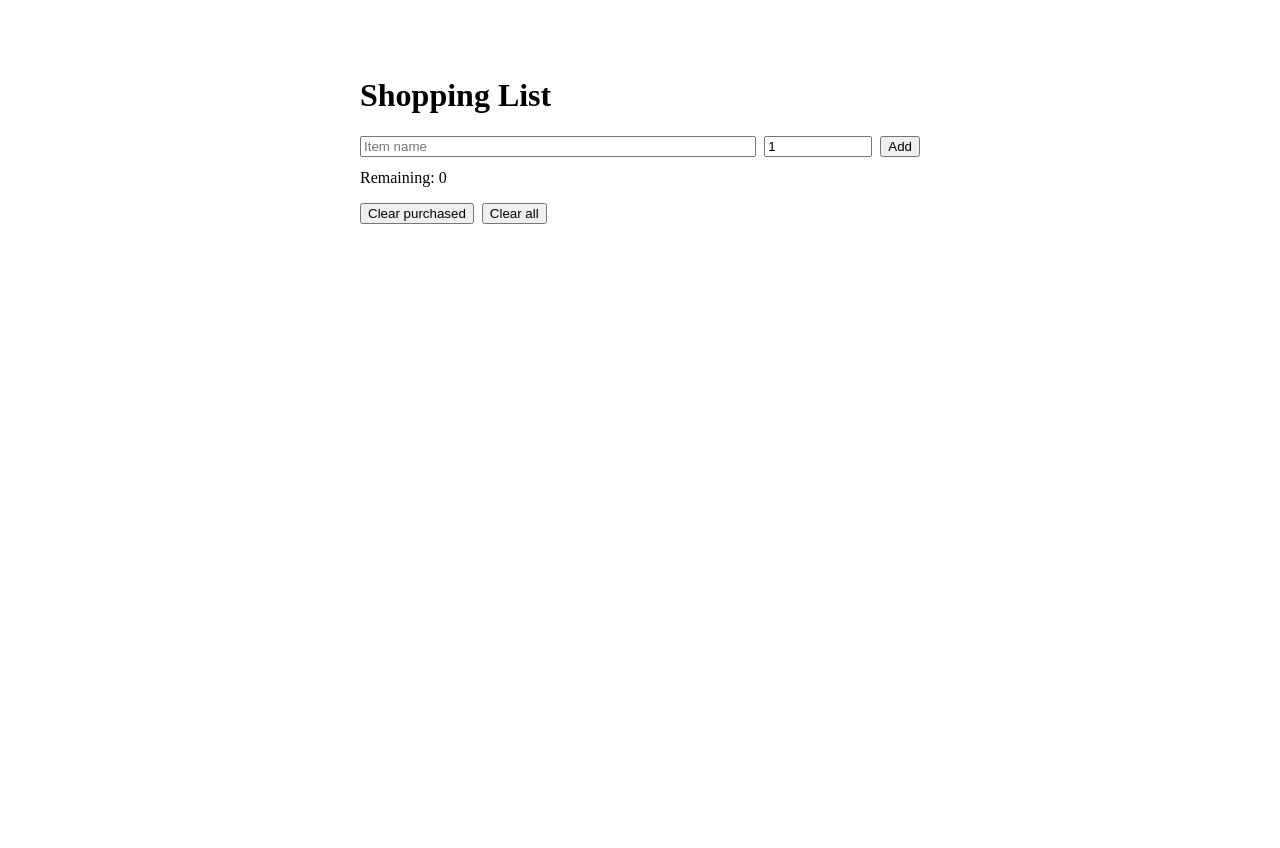
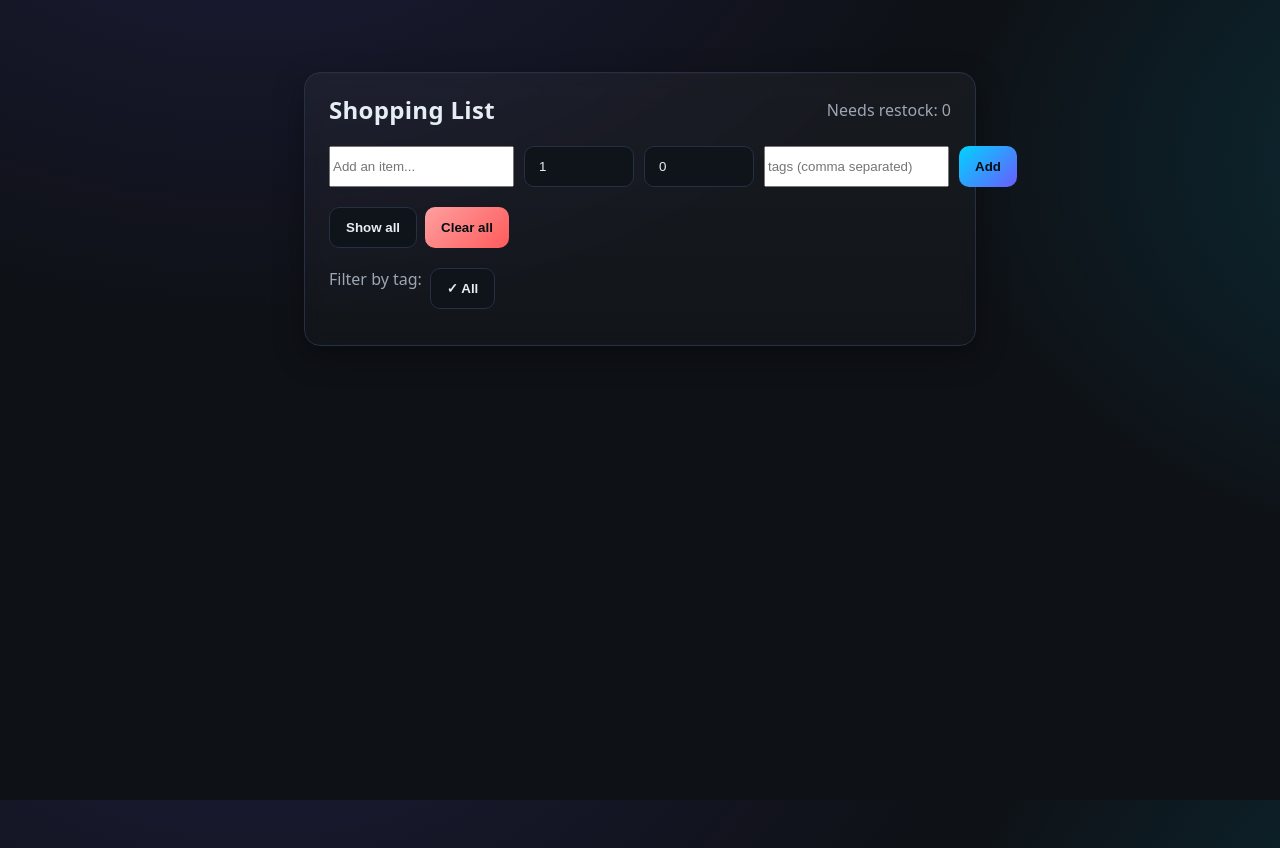
Before and after one commit to Kentaro384/my-first-app, a React (Vite) app: page / in a window 1280 px wide. Before the commit the page ends 800 px from the top, so only its background shows below. Built offline with nearby package versions, Linux system fonts and the light colour scheme.

Commit message:
feat(stock): labeled inputs and working +/-; add tags and tag filter
- Add labels/placeholders for target/on hand
- Fix adjust buttons (type=button)
- Add tags (comma separated), display chips, and filter by tag
- Minor style additions

```diff
--- a/src/shopping/App.jsx
+++ b/src/shopping/App.jsx
@@ -1,11 +1,29 @@
 import React, { useEffect, useMemo, useState } from "react";
+import "../styles.css";
 
-const STORAGE_KEY = "shopping-items-v1";
+const STORAGE_KEY = "shopping-items-v2";
 
 function loadItems() {
   try {
     const raw = localStorage.getItem(STORAGE_KEY);
-    return raw ? JSON.parse(raw) : [];
+    const parsed = raw ? JSON.parse(raw) : [];
+    // Migration from v1: ensure stock fields exist
+    return Array.isArray(parsed)
+      ? parsed.map((i) => ({
+          targetStock: 1,
+          stockOnHand: 0,
+          ...i,
+          // guard against NaN
+          targetStock:
+            Number.isFinite(Number(i.targetStock)) && Number(i.targetStock) > 0
+              ? Number(i.targetStock)
+              : 1,
+          stockOnHand:
+            Number.isFinite(Number(i.stockOnHand)) && Number(i.stockOnHand) >= 0
+              ? Number(i.stockOnHand)
+              : 0,
+        }))
+      : [];
   } catch {
     return [];
   }
@@ -18,31 +36,43 @@ function saveItems(items) {
 export function App() {
   const [items, setItems] = useState(() => loadItems());
   const [name, setName] = useState("");
-  const [qty, setQty] = useState(1);
+  const [targetStock, setTargetStock] = useState(1);
+  const [stockOnHand, setStockOnHand] = useState(0);
+  const [showAll, setShowAll] = useState(false);
+  const [tagInput, setTagInput] = useState("");
+  const [activeTag, setActiveTag] = useState("ALL");
 
   useEffect(() => {
     saveItems(items);
   }, [items]);
 
-  const remaining = useMemo(
-    () => items.filter((i) => !i.purchased).length,
-    [items]
-  );
+  const needsRestock = (item) => (item.stockOnHand ?? 0) < (item.targetStock ?? 1);
+
+  const remaining = useMemo(() => items.filter(needsRestock).length, [items]);
 
   function addItem(e) {
     e.preventDefault();
     const trimmed = name.trim();
     if (!trimmed) return;
+    const tags = tagInput
+      .split(",")
+      .map((t) => t.trim())
+      .filter(Boolean);
     const next = {
       id: crypto.randomUUID(),
       name: trimmed,
-      quantity: Number(qty) || 1,
+      quantity: 1,
       purchased: false,
+      targetStock: Number(targetStock) > 0 ? Number(targetStock) : 1,
+      stockOnHand: Number(stockOnHand) >= 0 ? Number(stockOnHand) : 0,
+      tags,
       createdAt: Date.now(),
     };
     setItems((prev) => [next, ...prev]);
     setName("");
-    setQty(1);
+    setTargetStock(1);
+    setStockOnHand(0);
+    setTagInput("");
   }
 
   function togglePurchased(id) {
@@ -55,63 +85,105 @@ export function App() {
     setItems((prev) => prev.filter((i) => i.id !== id));
   }
 
-  function clearPurchased() {
-    setItems((prev) => prev.filter((i) => !i.purchased));
+  function adjustStock(id, delta) {
+    setItems((prev) =>
+      prev.map((i) =>
+        i.id === id
+          ? {
+              ...i,
+              stockOnHand: Math.max(0, Number(i.stockOnHand || 0) + delta),
+            }
+          : i
+      )
+    );
   }
 
   return (
-    <div style={{ maxWidth: 560, margin: "40px auto", padding: 16 }}>
-      <h1>Shopping List</h1>
+    <div className="container">
+      <div className="panel">
+        <div className="header">
+          <h1 className="title">Shopping List</h1>
+          <span className="muted">Needs restock: {remaining}</span>
+        </div>
 
-      <form onSubmit={addItem} style={{ display: "flex", gap: 8 }}>
+        <form className="form" onSubmit={addItem}>
           <input
             aria-label="item name"
-          placeholder="Item name"
+            placeholder="Add an item..."
             value={name}
             onChange={(e) => setName(e.target.value)}
-          style={{ flex: 1 }}
           />
           <input
-          aria-label="quantity"
+            aria-label="target stock"
             type="number"
             min={1}
-          value={qty}
-          onChange={(e) => setQty(e.target.value)}
-          style={{ width: 100 }}
+            value={targetStock}
+            onChange={(e) => setTargetStock(e.target.value)}
+            placeholder="Target stock"
           />
-        <button type="submit">Add</button>
+          <input
+            aria-label="stock on hand"
+            type="number"
+            min={0}
+            value={stockOnHand}
+            onChange={(e) => setStockOnHand(e.target.value)}
+            placeholder="On hand"
+          />
+          <input
+            aria-label="tags"
+            placeholder="tags (comma separated)"
+            value={tagInput}
+            onChange={(e) => setTagInput(e.target.value)}
+          />
+          <button className="btn" type="submit">Add</button>
         </form>
 
-      <p style={{ marginTop: 12 }}>Remaining: {remaining}</p>
+        <div className="toolbar">
+          <button className="btn secondary" onClick={() => setShowAll((v) => !v)}>
+            {showAll ? "Show needing restock" : "Show all"}
+          </button>
+          <button className="btn danger" onClick={() => setItems([])}>Clear all</button>
+        </div>
 
-      <ul style={{ padding: 0, listStyle: "none" }}>
-        {items.map((item) => (
-          <li
-            key={item.id}
-            style={{
-              display: "flex",
-              alignItems: "center",
-              gap: 8,
-              padding: 8,
-              borderBottom: "1px solid #eee",
-            }}
-          >
+        <div className="toolbar">
+          <span className="muted">Filter by tag:</span>
+          <button className="btn secondary" onClick={() => setActiveTag("ALL")}>
+            {activeTag === "ALL" ? "✓ " : ""}All
+          </button>
+          {Array.from(new Set(items.flatMap((i) => i.tags || []))).map((t) => (
+            <button key={t} className="btn secondary" onClick={() => setActiveTag(t)}>
+              {activeTag === t ? "✓ " : ""}{t}
+            </button>
+          ))}
+        </div>
+
+        <ul className="list">
+          {(showAll ? items : items.filter(needsRestock))
+            .filter((i) => activeTag === "ALL" || (i.tags || []).includes(activeTag))
+            .map((item) => (
+            <li className="item" key={item.id}>
               <input
                 type="checkbox"
                 checked={item.purchased}
                 onChange={() => togglePurchased(item.id)}
               />
-            <span style={{ flex: 1, opacity: item.purchased ? 0.6 : 1 }}>
-              {item.name} × {item.quantity}
+              <span className={"item-name" + (item.purchased ? " purchased" : "")}>
+                {item.name}
+                <span className="muted"> &nbsp;({item.stockOnHand}/{item.targetStock})</span>
               </span>
-            <button onClick={() => removeItem(item.id)}>Delete</button>
+              <div className="actions">
+                <button type="button" className="btn secondary" onClick={() => adjustStock(item.id, -1)}>-1</button>
+                <button type="button" className="btn secondary" onClick={() => adjustStock(item.id, 1)}>+1</button>
+                <button className="btn secondary" onClick={() => removeItem(item.id)}>Delete</button>
+              </div>
+              {(item.tags && item.tags.length > 0) && (
+                <div className="muted" style={{ marginLeft: 34 }}>
+                  {item.tags.map((t) => `#${t}`).join(" ")}
+                </div>
+              )}
             </li>
           ))}
         </ul>
-
-      <div style={{ display: "flex", gap: 8 }}>
-        <button onClick={clearPurchased}>Clear purchased</button>
-        <button onClick={() => setItems([])}>Clear all</button>
       </div>
     </div>
   );
--- /dev/null
+++ b/src/styles.css
@@ -0,0 +1,131 @@
+:root{
+  --bg:#0e1116;
+  --panel:#161b22;
+  --text:#e6edf3;
+  --muted:#9da7b3;
+  --accent:#00d4ff;
+  --accent-2:#6a5cff;
+  --border: #263042;
+  --danger: #ff5b5b;
+}
+
+*{ box-sizing:border-box }
+html,body,#root{ height:100% }
+body{
+  margin:0;
+  font-family: ui-sans-serif, system-ui, -apple-system, Segoe UI, Roboto, "Helvetica Neue", Arial, "Noto Sans", "Apple Color Emoji", "Segoe UI Emoji";
+  color:var(--text);
+  background: radial-gradient(1200px 800px at 20% -20%, rgba(106,92,255,.15), transparent 60%),
+             radial-gradient(1000px 700px at 120% 20%, rgba(0,212,255,.15), transparent 60%),
+             var(--bg);
+}
+
+.container{
+  max-width:720px;
+  margin:48px auto;
+  padding:24px;
+}
+
+.panel{
+  background:linear-gradient(180deg, rgba(255,255,255,0.04), rgba(255,255,255,0.02));
+  border:1px solid var(--border);
+  border-radius:16px;
+  backdrop-filter: blur(8px);
+  box-shadow: 0 10px 30px rgba(0,0,0,.35), inset 0 1px 0 rgba(255,255,255,.02);
+}
+
+.header{
+  display:flex;
+  align-items:center;
+  justify-content:space-between;
+  padding:20px 24px;
+}
+
+.title{
+  margin:0;
+  font-size:24px;
+  letter-spacing:.3px;
+}
+
+.muted{ color:var(--muted) }
+
+.form{
+  display:flex;
+  gap:10px;
+  padding:0 24px 20px 24px;
+}
+
+input[type="text"], input[type="number"]{
+  background:#0f141b;
+  color:var(--text);
+  border:1px solid var(--border);
+  border-radius:10px;
+  padding:12px 14px;
+  outline:none;
+}
+
+input[type="text"]{ flex:1 }
+input[type="number"]{ width:110px }
+
+.btn{
+  border:0;
+  border-radius:10px;
+  padding:12px 16px;
+  color:#001015;
+  background: linear-gradient(135deg, var(--accent), var(--accent-2));
+  font-weight:600;
+  cursor:pointer;
+}
+.btn.secondary{
+  background:#0f141b;
+  color:var(--text);
+  border:1px solid var(--border);
+}
+.btn.danger{ background:linear-gradient(135deg, #ff9f9f, var(--danger)) }
+
+.list{
+  list-style:none;
+  margin:0;
+  padding:8px 8px 8px 8px;
+}
+
+.item{
+  display:flex;
+  align-items:center;
+  gap:12px;
+  padding:14px 16px;
+  border-radius:12px;
+  border:1px solid var(--border);
+  background: #0f141b;
+  margin:10px 0;
+}
+
+.item-name{
+  flex:1;
+}
+
+.item-name.purchased{ opacity:.55; text-decoration: line-through }
+
+.actions{ display:flex; gap:8px; }
+
+.toolbar{
+  display:flex;
+  gap:8px;
+  padding:0 24px 20px 24px;
+}
+
+.chips{ display:flex; gap:6px; flex-wrap:wrap; }
+.chip{
+  padding:4px 8px;
+  border-radius:999px;
+  border:1px solid var(--border);
+  background:#0f141b;
+  color:var(--muted);
+  font-size:12px;
+}
+
+@media (max-width:560px){
+  .container{ padding:16px; }
+  .form{ flex-wrap:wrap }
+  input[type="number"]{ flex:1; min-width:120px }
+}
```
Lines whose indentation alone changed are shown as unchanged.
